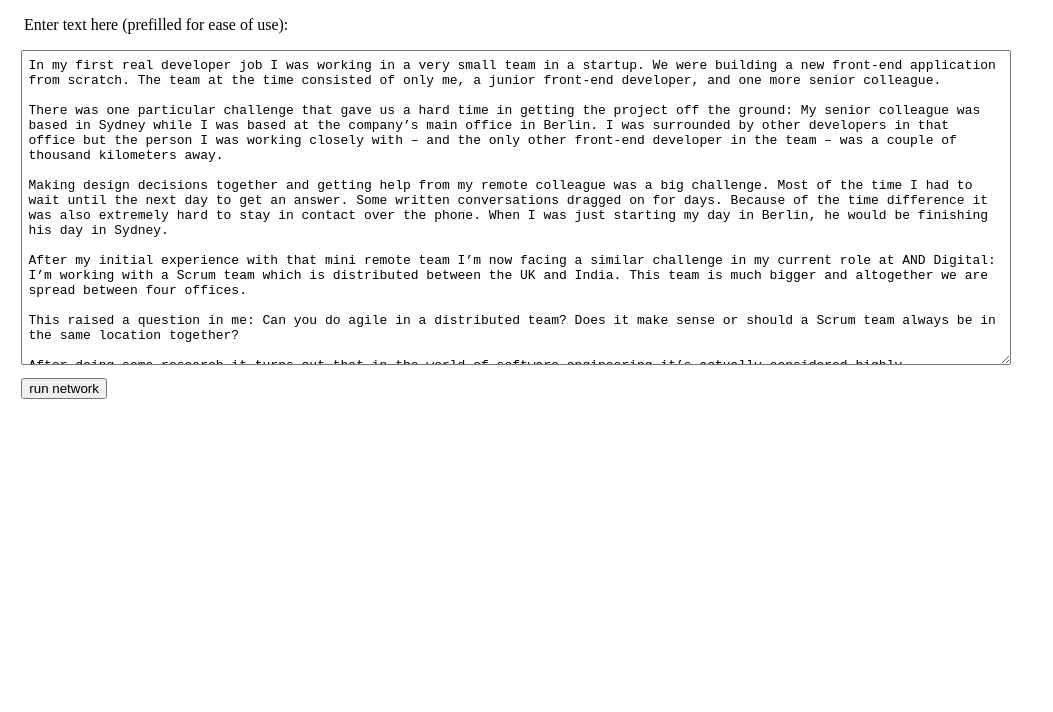
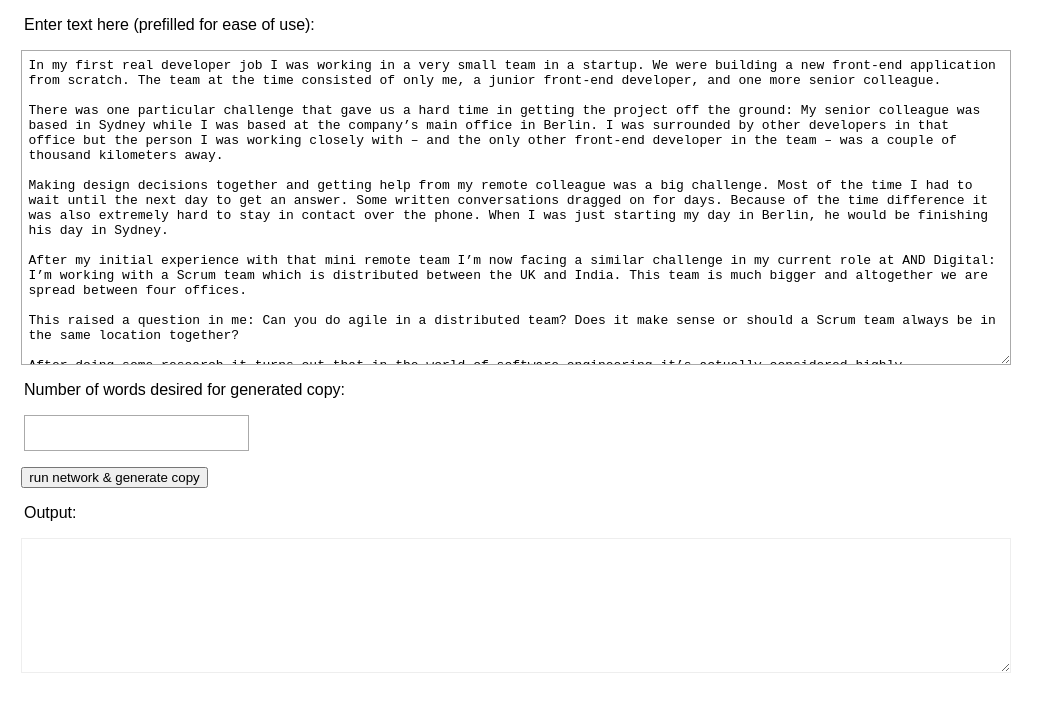
Before and after one commit to Lepetere/neuronal-network-copy-generator, a plain HTML site: page index.html in a window 1280 px wide. Shown: the whole page, without its empty margins (0-1053 px from the left). Drawn offline with nearby package versions, Linux system fonts and the light colour scheme.

Commit message:
draft text output on html page

```diff
--- a/app.js
+++ b/app.js
@@ -7,6 +7,17 @@ window.app = (function () {
     $('button#run').click(function () {
       run($('textarea#textinput').val());
     });
+  }
+
+  function output () {
+    var outputLength = parseInt($('input#wordcount').val()),
+        outputString = "";
+    console.log(outputLength);
+    for (var i = 0; i < outputLength; i++) {
+      outputString += "a";
+    }
+
+    $('textarea#textoutput').val(outputString);
   }
 
   /* Takes a string and generates an array of unique words (again strings)
@@ -32,6 +43,9 @@ window.app = (function () {
       var wordInput = getWordsForCurrentIteration(wordArray, numberOfInputs, i);
       trainNetwork(network, wordInput);
     }
+
+    // output on html page
+    output();
   }
 
   /* Initialises the neuronal network.
@@ -50,7 +64,7 @@ window.app = (function () {
    *  - iteration: the training iteration/epoch; equals the word position in wordArray that the epoch is focused on
    */
   function trainNetwork (networkLayers, wordInput) {
-    console.log(wordInput);
+    // console.log(wordInput);
   }
 
   /*
--- a/index.html
+++ b/index.html
@@ -19,7 +19,13 @@
       <label for="textinput">Enter text here (prefilled for ease of use):</label>
       <textarea name="textinput" id="textinput" placeholder="Paste text to train the network here" rows="20" cols="120"></textarea>
 
-      <button type="button" id="run">run network</button>
+      <label for="wordcount">Number of words desired for generated copy:</label>
+      <input type="text" name="wordcount" id="wordcount" />
+
+      <button type="button" id="run">run network &amp; generate copy</button>
+
+      <label for="textoutput">Output:</label>
+      <textarea readonly name="textoutput" id="textoutput" rows="8" cols="120"></textarea>
     </form>
   </body>
 </html>
--- a/styles.css
+++ b/styles.css
@@ -1,11 +1,22 @@
-textarea, label, button {
+body {
+  font-family: arial, helvetica, sans-serif;
+}
+
+textarea, label, button, input {
   display: block;
   margin: 1em;
 }
 
-textarea {
+textarea, input {
   resize: vertical;
   vertical-align: top;
   padding: 0.5em;
   font-size: 1em;
+  border-style: solid;
+  border-color: #AAA;
+  border-width: 1px;
 }
+
+textarea#textoutput {
+  border-color: #EEE;
+}
```
